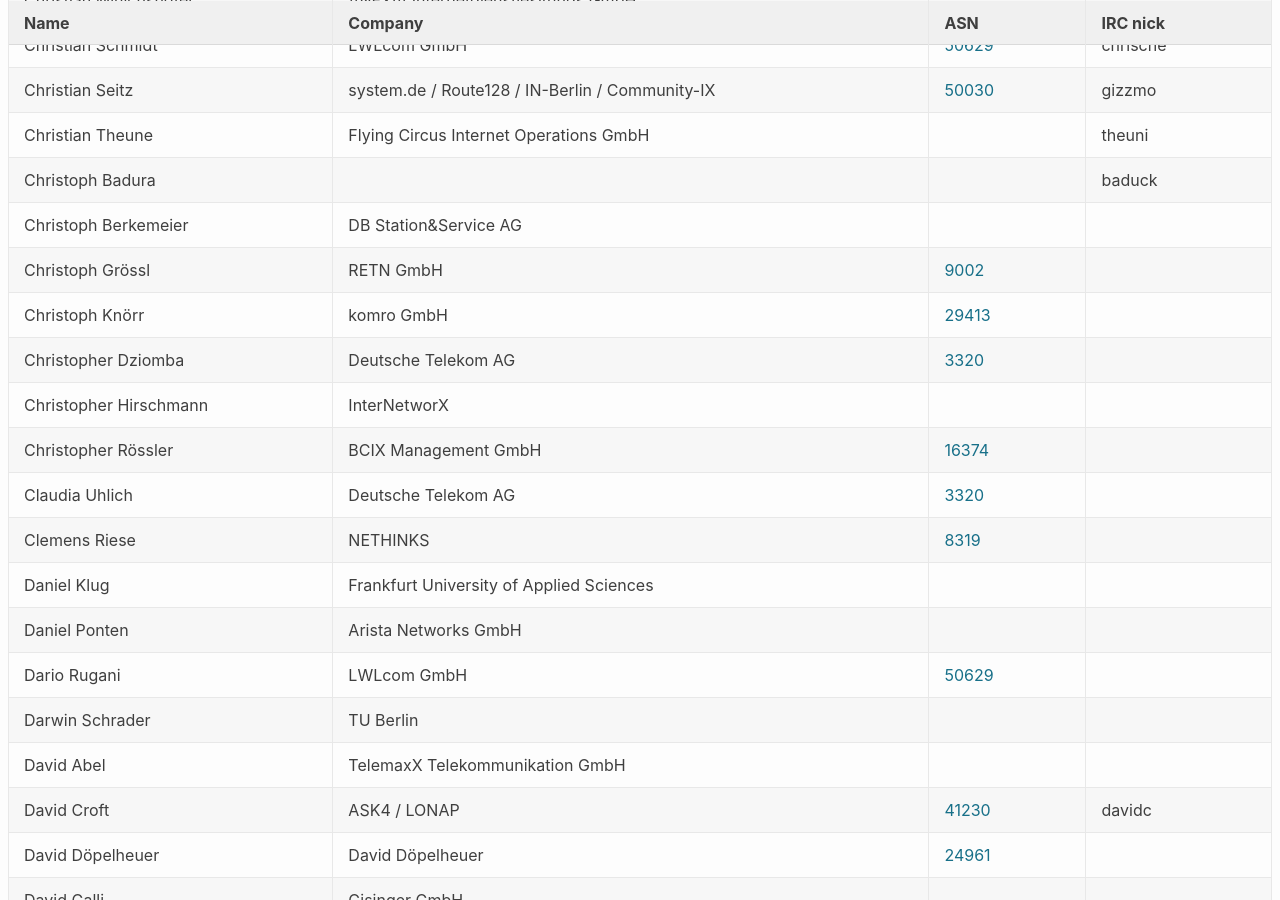
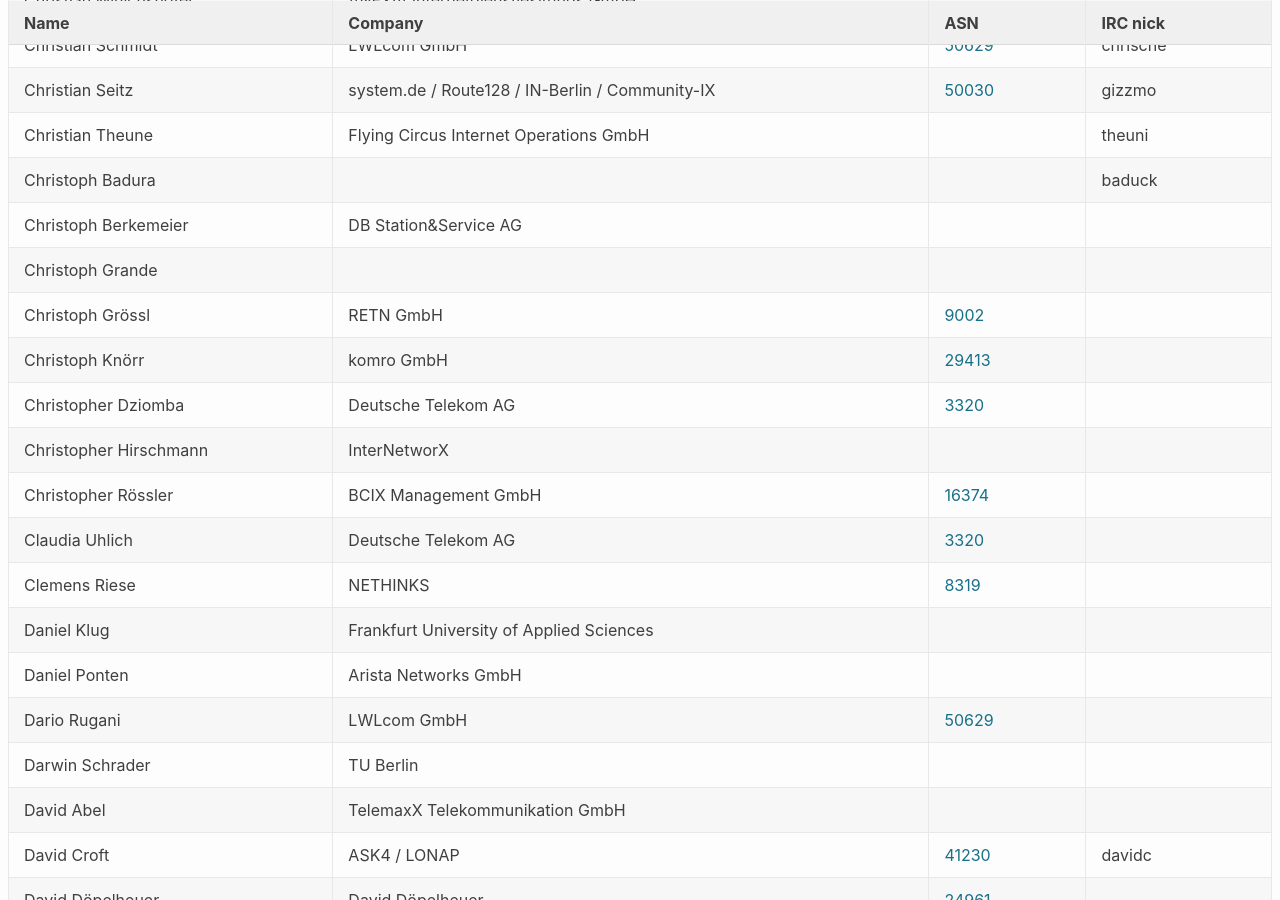
Before and after one commit to denog/pretix-attendeelist, a Jekyll site: the page built from denog15/index.md, in a window 1280 px wide and 900 px high, scrolled down 3214 px. Built offline with Jekyll 4.4.1, drawn with Linux system fonts in a browser that asks for light colours.

Commit message:
Latest data: Wed Nov  1 12:36:37 UTC 2023

```diff
--- a/_data/attendees_denog15_onsite.json
+++ b/_data/attendees_denog15_onsite.json
@@ -456,6 +456,12 @@
     "asn": "16374"
   },
   {
+    "name": "Christoph Grande",
+    "company": null,
+    "irc": null,
+    "asn": null
+  },
+  {
     "name": "Christoph Grössl",
     "company": "RETN GmbH",
     "irc": null,
```
